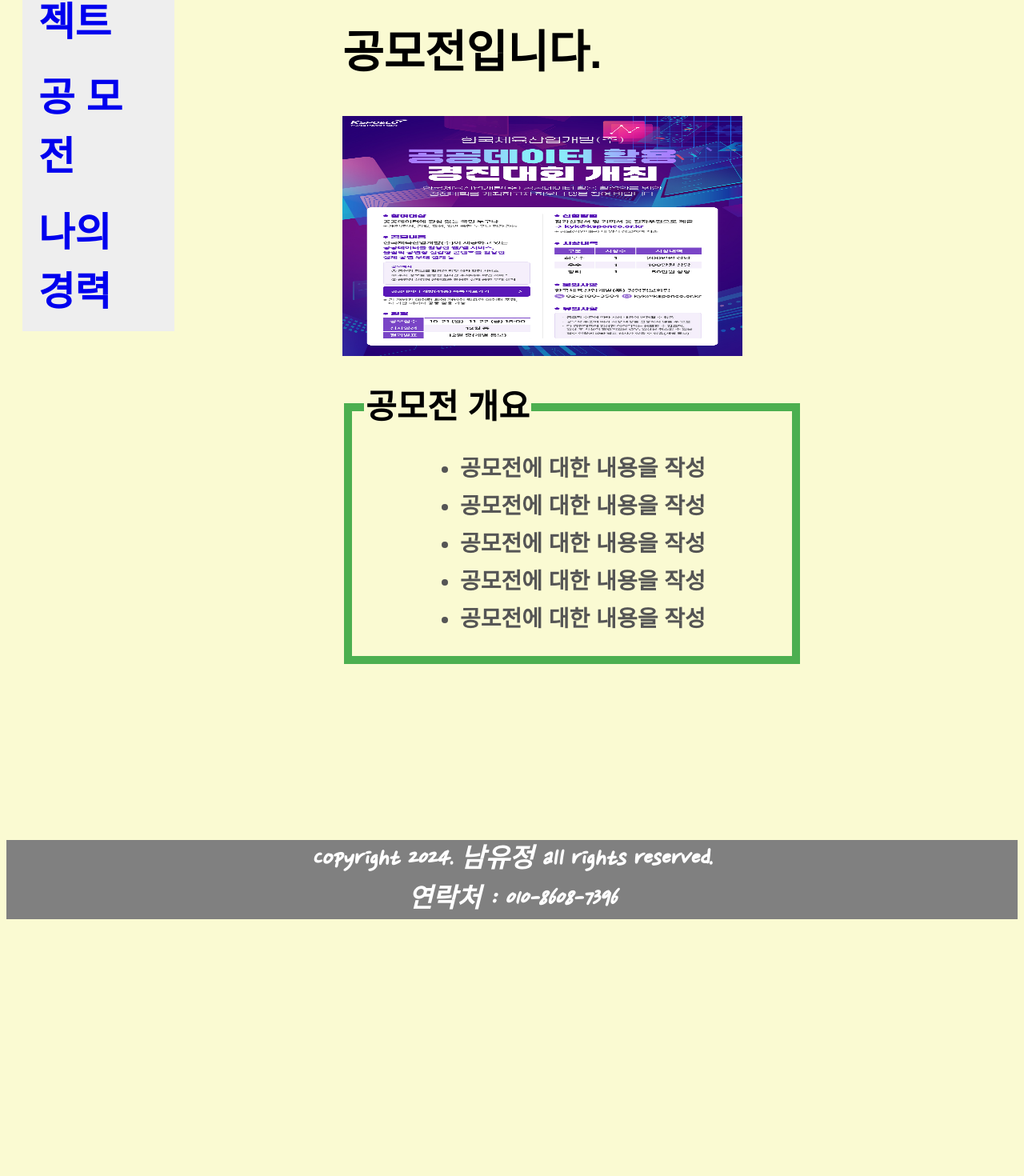
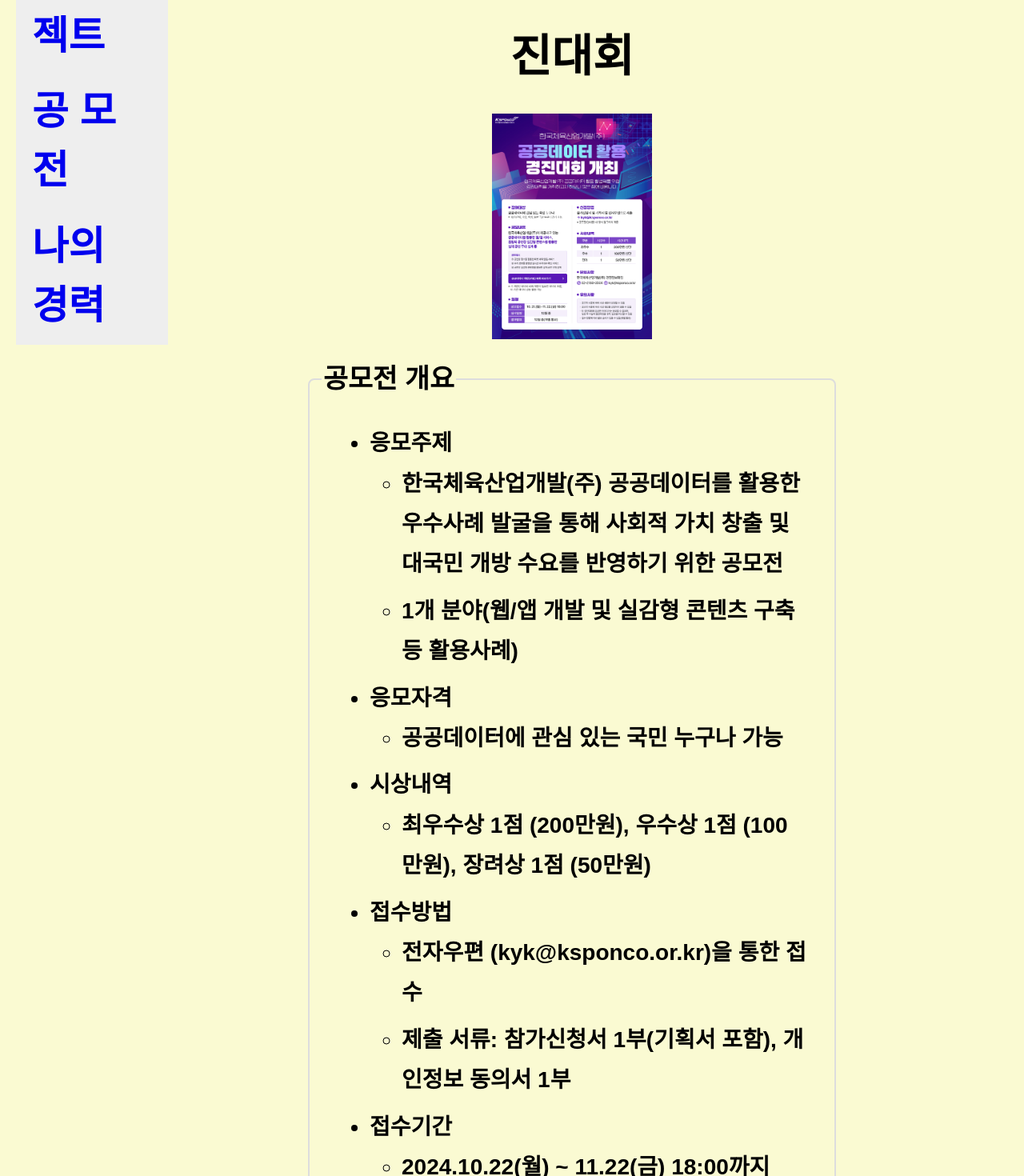
Before and after one commit to N-yujeong/React-Portfolio, a Next.js app: page /contest in a window 1280 px wide. Shown: the part 443-1913 px from the top of the page at 80% size. Before the commit the page ends 1600 px from the top, so only its background shows below. Built offline with nearby package versions, Linux system fonts and the light colour scheme; a web font is replaced by a local one.

Commit message:
Add new page and layout files

```diff
--- a/app/career/career1/Career.module.css
+++ /dev/null
@@ -1,28 +0,0 @@
-.container {
-    margin: 100px;
-    padding: 20px;
-    font-family: Arial, sans-serif;
-}
-
-.fieldset {
-    border: 10px solid #4caf50;
-    padding: 15px;
-    margin-top: 20px;
-}
-
-.legend {
-    font-weight: bold;
-    font-size: 1.5em;
-}
-
-.list {
-    list-style-type: disc;
-    margin: 10px 20px;
-    padding-left: 100px;
-}
-
-.list li {
-    margin: 5px 0;
-    font-size: 1em;
-    color: #555;
-}
--- a/app/contest/contest1/Contest.module.css
+++ b/app/contest/contest1/Contest.module.css
@@ -1,28 +1,39 @@
 .container {
-    margin: 100px;
-    padding: 20px;
+    margin: 20px auto;
     font-family: Arial, sans-serif;
+    line-height: 1.8;
+    width: 80%;
+}
+
+.title {
+    text-align: center;
+    font-size: 2em;
+    margin-bottom: 20px;
+}
+
+.image {
+    display: block;
+    margin: 0 auto;
+    width: 30%;
+    height: auto;
 }
 
 .fieldset {
-    border: 10px solid #4caf50;
+    border: 2px solid #ddd;
+    margin-top: 20px;
     padding: 15px;
-    margin-top: 20px;
+    border-radius: 8px;
 }
 
 .legend {
     font-weight: bold;
-    font-size: 1.5em;
+    font-size: 1.2em;
 }
 
 .list {
-    list-style-type: disc;
     margin: 10px 20px;
-    padding-left: 100px;
 }
 
 .list li {
-    margin: 5px 0;
-    font-size: 1em;
-    color: #555;
+    margin-bottom: 8px;
 }
--- a/app/contest/contest1/page.js
+++ b/app/contest/contest1/page.js
@@ -1,19 +1,58 @@
-import Image from "next/image";
 import styles from "./Contest.module.css";
 
-function Contest1() {
+const Contest1 = () => {
   return (
     <div className={styles.container}>
-      <h1>공모전입니다.</h1>
-      <Image src="/image/contest1.png" alt="contest1" width={500} height={300} />
+      <h1 className={styles.title}>2024년 공공데이터 활용 경진대회</h1>
+      <img
+        src="/image/contest1.png"
+        alt="공모전 이미지"
+        className={styles.image}
+      />
       <fieldset className={styles.fieldset}>
         <legend className={styles.legend}>공모전 개요</legend>
         <ul className={styles.list}>
-          <li>공모전에 대한 내용을 작성</li>
-          <li>공모전에 대한 내용을 작성</li>
-          <li>공모전에 대한 내용을 작성</li>
-          <li>공모전에 대한 내용을 작성</li>
-          <li>공모전에 대한 내용을 작성</li>
+          <li>
+            <strong>응모주제</strong>
+            <ul>
+              <li>
+                한국체육산업개발(주) 공공데이터를 활용한 우수사례 발굴을 통해
+                사회적 가치 창출 및 대국민 개방 수요를 반영하기 위한 공모전
+              </li>
+              <li>1개 분야(웹/앱 개발 및 실감형 콘텐츠 구축 등 활용사례)</li>
+            </ul>
+          </li>
+          <li>
+            <strong>응모자격</strong>
+            <ul>
+              <li>공공데이터에 관심 있는 국민 누구나 가능</li>
+            </ul>
+          </li>
+          <li>
+            <strong>시상내역</strong>
+            <ul>
+              <li>최우수상 1점 (200만원), 우수상 1점 (100만원), 장려상 1점 (50만원)</li>
+            </ul>
+          </li>
+          <li>
+            <strong>접수방법</strong>
+            <ul>
+              <li>전자우편 (kyk@ksponco.or.kr)을 통한 접수</li>
+              <li>제출 서류: 참가신청서 1부(기획서 포함), 개인정보 동의서 1부</li>
+            </ul>
+          </li>
+          <li>
+            <strong>접수기간</strong>
+            <ul>
+              <li>2024.10.22(월) ~ 11.22(금) 18:00까지</li>
+            </ul>
+          </li>
+          <li>
+            <strong>문의처</strong>
+            <ul>
+              <li>kyk@ksponco.or.kr</li>
+            </ul>
+          </li>
         </ul>
       </fieldset>
     </div>
--- a/app/globals.css
+++ b/app/globals.css
@@ -7,12 +7,18 @@ body {
   background-color: lightgoldenrodyellow;
   line-height: 1.5;
   font-weight: bolder;
+
+  display: flex;
+  flex-direction: column;
+  min-height: 100vh; /* 화면 높이를 최소 100%로 설정 */
+  margin: 0;
 }
 
 header {
   text-align: center;
   font-size: 50px;
-  margin-bottom: 25px;
+  margin: 0; /* 여백 제거 */
+  padding: 25px 0; /* 상단과 하단에 균일한 패딩 추가 */
 }
 
 .container {
@@ -51,6 +57,9 @@ footer {
   background-color: gray;
   color: white;
   font-size: 33px;
+  padding: 10px 0;
+  width: 100%; /* 가로 전체 차지 */
+  margin-top: auto; /* 자동으로 남은 공간 밀어내기 */
 }
 
 a:link, a:visited {
--- a/app/page.js
+++ b/app/page.js
@@ -3,7 +3,7 @@ export default function Home() {
     <div id="index">
       남유정을 소개합니다
       <br />
-      <img src="/assignment/public/image/index.jpg" alt="my_photo" />
+      <img src="/image/index.jpg" alt="my_photo" />
     </div>
   );
 }
```
Also changed, not shown: app/Data/careers.js (+1 -6 lines), app/career/career1/page.js (+51 -17 lines), app/career/career2/page.js (+17 -0 lines), app/career/page.js (+15 -7 lines), app/career/career3/Career.module.css (deleted), app/career/career3/page.js (deleted).
